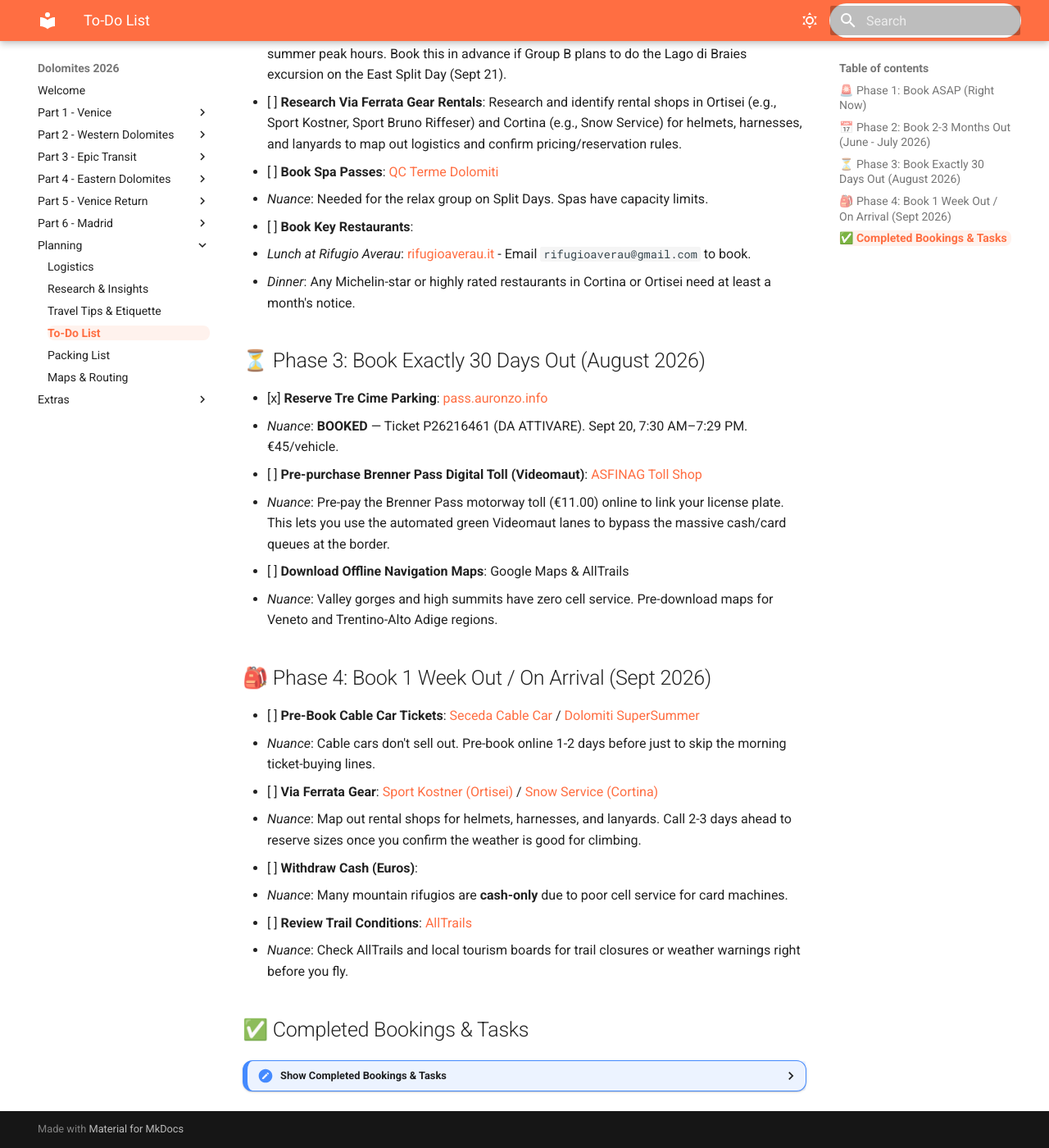
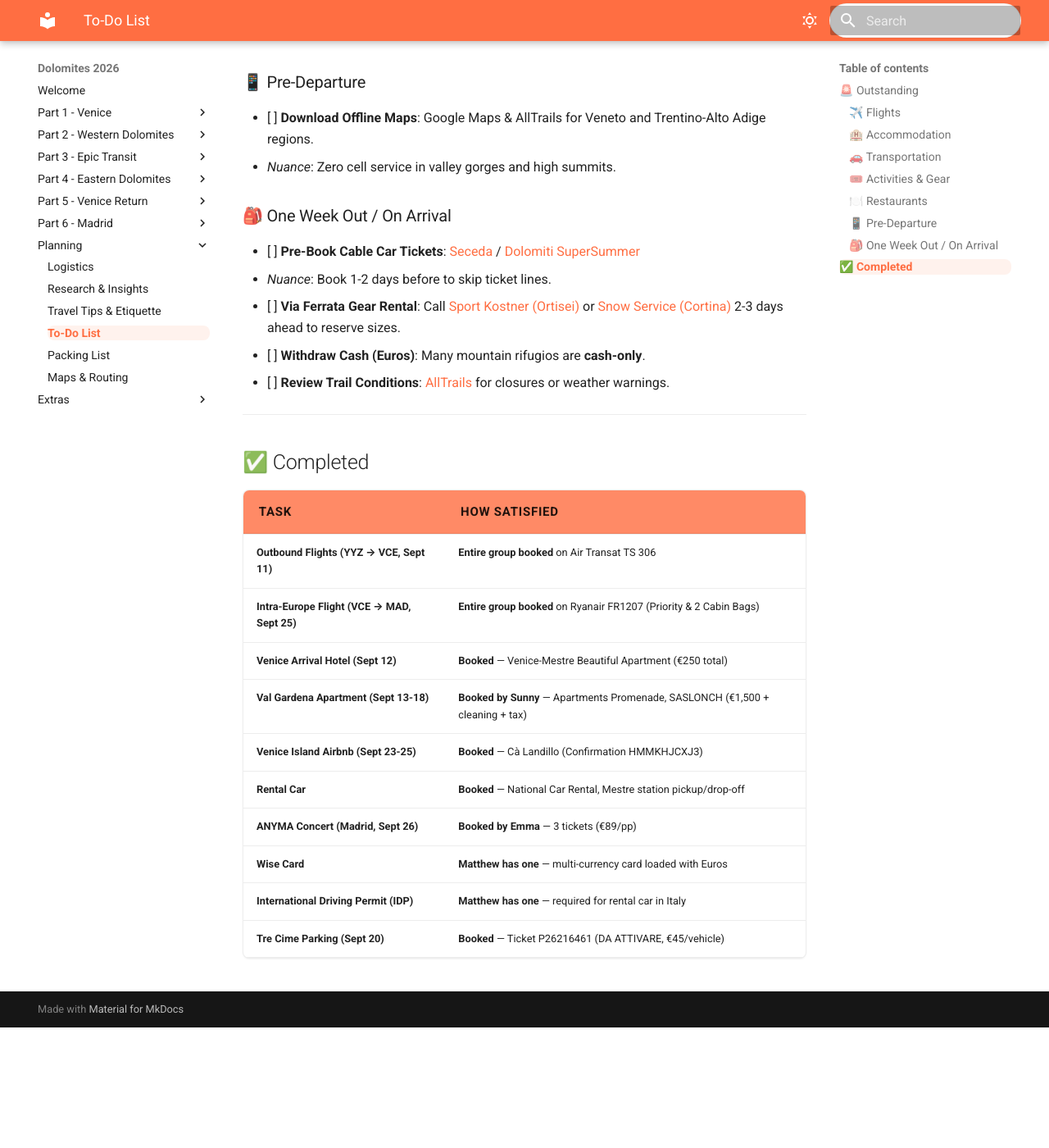
Before and after one commit to iammzz/dolomites-2026, an MkDocs documentation site: the page built from docs/todo.md, in a window 1280 px wide and 1400 px high, scrolled down 1347 px. Shown: the whole window at 82% size. Built offline with MkDocs 1.6.1 and Material for MkDocs 9.7.7, drawn with Linux system fonts in a browser that asks for light colours; after the commit the page ends 2600 px from its top, so only the background shows below that; some of the changed text lies outside the part shown.

Commit message:
Redesign to-do page: outstanding items only at top, completed items as table with 'How Satisfied' column

```diff
--- a/docs/todo.md
+++ b/docs/todo.md
@@ -2,75 +2,62 @@
 
 This page tracks all outstanding items required to successfully execute the trip.
 
-!!! danger "CRITICAL ACTION REQUIRED"
-    **Flights and remaining Hotel Bases (Val Gardena, Cortina, Venice Return, Madrid) have NOT been booked yet!** These are the highest priority items. *(Note: Rental Car, Venice arrival hotel, and Madrid concert tickets are booked).*
+---
 
-## 🚨 Phase 1: Book ASAP (Right Now)
-- [ ] **Book Flights**: [Air Transat](https://www.airtransat.com) / [Google Flights](https://www.google.com/flights)
-  - *Outbound*: 🟢 **BOOKED** (Entire group is booked on TS 306).
-  - *Intra-Europe*: 🟢 **BOOKED** (Entire group booked on Ryanair FR1207).
-  - *Return*: Entire group needs to book Madrid → Toronto for Sept 27.
-- [x] **Book Val Gardena Base**: Booked by Sunny at [Apartments Promenade](https://www.apartments-promenade.com)
-  - *Nuance*: 5 nights (Sept 13 - Sept 18) in Ortisei. SASLONCH apartment for 5 adults. €1,500 + cleaning + tax. Call Helene (+39 335 8421168) when exiting Chiusa motorway for check-in. €450 deposit paid.
+## 🚨 Outstanding
+
+### ✈️ Flights
+- [ ] **Return Flight (MAD → YYZ)**: [Google Flights](https://www.google.com/flights)
+  - *Nuance*: Entire group needs to book Madrid → Toronto for Sept 27. Target **$800–$1,300 CAD per individual**.
+
+### 🏨 Accommodation
 - [ ] **Book Cortina Base**: [Booking.com](https://www.booking.com)
-  - *Nuance*: 5 nights (Sept 18 - Sept 23). Ensure the property has dedicated parking, ideally walking distance to Corso Italia.
-- [x] **Book Venice Return Base**: [Airbnb](https://www.airbnb.ca)
-  - *Nuance*: 2 nights (Sept 23 - Sept 25) on Venice Island. **BOOKED** at Cà Landillo (Rio Terà Farsetti, 1844). Confirmation: HMMKHJCXJ3. Self check-in with keypad.
-- [ ] **Book Madrid Base**: [Airbnb / Booking.com]
-  - *Nuance*: 2 nights (Sept 25 - Sept 27). Decide on a neighborhood (Malasaña, Chueca, Centro, etc.).
+  - *Nuance*: 5 nights (Sept 18 - Sept 23). Must have dedicated parking, ideally walking distance to Corso Italia.
+- [ ] **Book Madrid Base**: [Airbnb](https://www.airbnb.ca) / [Booking.com](https://www.booking.com)
+  - *Nuance*: 2 nights (Sept 25 - Sept 27). Neighborhoods: Malasaña, Chueca, Centro.
 
-## 📅 Phase 2: Book 2-3 Months Out (June - July 2026)
-- [ ] **International Driving Permit (IDP)**: [AAA IDP Portal](https://www.aaa.com/vacation/idpf.html)
-  - *Nuance*: Legally required to carry an IDP to rent a car in Italy. Processing times by mail can take 4-6 weeks, so get this done early summer.
-- [x] **Order Physical Wise Card**: [Wise.com](https://wise.com)
-  - *Nuance*: Multi-currency card essential for low-fee Euro transactions and ATM cash withdrawals in Italy. Order at least 1 month before departure.
-- [ ] **E-Bike Rentals (Alpe di Siusi)**: [Sport Hans](https://www.sporthans.com/en/) or [Alpin Center](https://www.alpincenter.it/)
-  - *Nuance*: Reserve E-bikes in advance for the Alpe di Siusi day. It is highly recommended to rent directly in **Compatsch** (at the top of the plateau) so you don't have to carry bikes up the gondola from Ortisei. Both of these shops are right by the cable car station.
-- [ ] **Reserve Lago di Braies Parking (Day 10 Option)**: [pragsparking.com](https://www.pragsparking.com)
-  - *Nuance*: Mandatory online reservation required for vehicles entering the valley during summer peak hours. Book this in advance if Group B plans to do the Lago di Braies excursion on the East Split Day (Sept 21).
-- [ ] **Research Via Ferrata Gear Rentals**: Research and identify rental shops in Ortisei (e.g., Sport Kostner, Sport Bruno Riffeser) and Cortina (e.g., Snow Service) for helmets, harnesses, and lanyards to map out logistics and confirm pricing/reservation rules.
+### 🚗 Transportation
+- [ ] **Pre-purchase Brenner Pass Digital Toll (Videomaut)**: [ASFINAG Toll Shop](https://shop.asfinag.at/)
+  - *Nuance*: Pre-pay the motorway toll (~€11.00) online to link your license plate and skip the cash queues.
+
+### 🎟️ Activities & Gear
+- [ ] **E-Bike Rentals (Alpe di Siusi, Day 4)**: [Sport Hans](https://www.sporthans.com/en/) or [Alpin Center](https://www.alpincenter.it/)
+  - *Nuance*: Reserve in Compatsch (top of plateau) so you don't carry bikes up the gondola. ~€45–€80/pp/day.
+- [ ] **Reserve Lago di Braies Parking**: [pragsparking.com](https://www.pragsparking.com)
+  - *Nuance*: Only needed if Group B does Lago di Braies on Sept 21 (Day 10 East Split). Mandatory online reservation.
+- [ ] **Research Via Ferrata Gear Rentals**: Identify shops in Ortisei (Sport Kostner) and Cortina (Snow Service) for helmet/harness/lanyard rentals.
 - [ ] **Book Spa Passes**: [QC Terme Dolomiti](https://www.qcterme.com/en/val-di-fassa/qc-terme-dolomiti)
   - *Nuance*: Needed for the relax group on Split Days. Spas have capacity limits.
+
+### 🍽️ Restaurants
 - [ ] **Book Key Restaurants**:
-  - *Lunch at Rifugio Averau*: [rifugioaverau.it](https://www.rifugioaverau.it/) - Email `rifugioaverau@gmail.com` to book.
-  - *Dinner*: Any Michelin-star or highly rated restaurants in Cortina or Ortisei need at least a month's notice.
+  - *Rifugio Averau Lunch (Day 8)*: Email `rifugioaverau@gmail.com` to book.
+  - *Michelin / high-end dinners in Cortina or Ortisei*
 
-## ⏳ Phase 3: Book Exactly 30 Days Out (August 2026)
-- [x] **Reserve Tre Cime Parking**: [pass.auronzo.info](https://pass.auronzo.info)
-  - *Nuance*: **BOOKED** — Ticket P26216461 (DA ATTIVARE). Sept 20, 7:30 AM–7:29 PM. €45/vehicle.
-- [ ] **Pre-purchase Brenner Pass Digital Toll (Videomaut)**: [ASFINAG Toll Shop](https://shop.asfinag.at/)
-  - *Nuance*: Pre-pay the Brenner Pass motorway toll (€11.00) online to link your license plate. This lets you use the automated green Videomaut lanes to bypass the massive cash/card queues at the border.
-- [ ] **Download Offline Navigation Maps**: Google Maps & AllTrails
-  - *Nuance*: Valley gorges and high summits have zero cell service. Pre-download maps for Veneto and Trentino-Alto Adige regions.
+### 📱 Pre-Departure
+- [ ] **Download Offline Maps**: Google Maps & AllTrails for Veneto and Trentino-Alto Adige regions.
+  - *Nuance*: Zero cell service in valley gorges and high summits.
 
-## 🎒 Phase 4: Book 1 Week Out / On Arrival (Sept 2026)
-- [ ] **Pre-Book Cable Car Tickets**: [Seceda Cable Car](https://www.seceda.it/en) / [Dolomiti SuperSummer](https://www.dolomitisuperski.com/en/SuperSummer)
-  - *Nuance*: Cable cars don't sell out. Pre-book online 1-2 days before just to skip the morning ticket-buying lines.
-- [ ] **Via Ferrata Gear**: [Sport Kostner (Ortisei)](https://www.sportkostner.com/) / [Snow Service (Cortina)](https://www.snowservice.it/en/)
-  - *Nuance*: Map out rental shops for helmets, harnesses, and lanyards. Call 2-3 days ahead to reserve sizes once you confirm the weather is good for climbing.
-- [ ] **Withdraw Cash (Euros)**:
-  - *Nuance*: Many mountain rifugios are **cash-only** due to poor cell service for card machines.
-- [ ] **Review Trail Conditions**: [AllTrails](https://www.alltrails.com/)
-  - *Nuance*: Check AllTrails and local tourism boards for trail closures or weather warnings right before you fly.
+### 🎒 One Week Out / On Arrival
+- [ ] **Pre-Book Cable Car Tickets**: [Seceda](https://www.seceda.it/en) / [Dolomiti SuperSummer](https://www.dolomitisuperski.com/en/SuperSummer)
+  - *Nuance*: Book 1-2 days before to skip ticket lines.
+- [ ] **Via Ferrata Gear Rental**: Call [Sport Kostner (Ortisei)](https://www.sportkostner.com/) or [Snow Service (Cortina)](https://www.snowservice.it/en/) 2-3 days ahead to reserve sizes.
+- [ ] **Withdraw Cash (Euros)**: Many mountain rifugios are **cash-only**.
+- [ ] **Review Trail Conditions**: [AllTrails](https://www.alltrails.com/) for closures or weather warnings.
 
-## ✅ Completed Bookings & Tasks
+---
 
-<details>
-<summary><b>Show Completed Bookings & Tasks</b></summary>
+## ✅ Completed
 
-- [x] **Book Venice Hotel**: Venice-Mestre Beautiful Apartment
-  - *Nuance*: 1 night (Sept 12) in Mestre. Conveniently located near the station for the car pickup on Day 2.
-- [x] **Book Venice Island Airbnb**: Cà Landillo (Rio Terà Farsetti, 1844)
-  - *Nuance*: 2 nights (Sept 23 - Sept 25). Confirmation HMMKHJCXJ3. Self check-in with keypad.
-- [x] **Book Val Gardena Apartment**: Booked by Sunny at Apartments Promenade (SASLONCH), Ortisei.
-  - *Nuance*: Sept 13-18, 5 nights, 5 adults. €1,500 + €100 cleaning + €75 tax. Call Helene at Chiusa exit. €450 deposit paid.
-- [x] **Book Intra-Europe Flights**: Ryanair FR1207 VCE→MAD Sept 25.
-  - *Nuance*: **Entire group booked.** Priority & 2 Cabin Bags included.
-- [x] **Book Rental Car**: Booked with National Car Rental
-  - *Nuance*: Pickup/Drop-off at Venice Mestre Rail Station (VCE). Ensure it has an **automatic transmission** (manuals are brutal on these mountain passes) and physically fits all 5 of you plus your heavy luggage.
-- [x] **Madrid Concert Tickets**: Booked ANYMA presents ÆDEN tickets.
-  - *Nuance*: Electronic concerts sell out instantly. Secure the Anyma tickets as soon as they drop.
-- [x] **Order Physical Wise Card**: Ordered — multi-currency card for low-fee Euro transactions.
-  - *Nuance*: Essential for ATM withdrawals and card payments in Italy without crazy exchange fees.
-
-</details>
+| Task | How Satisfied |
+|------|---------------|
+| **Outbound Flights (YYZ → VCE, Sept 11)** | **Entire group booked** on Air Transat TS 306 |
+| **Intra-Europe Flight (VCE → MAD, Sept 25)** | **Entire group booked** on Ryanair FR1207 (Priority & 2 Cabin Bags) |
+| **Venice Arrival Hotel (Sept 12)** | **Booked** — Venice-Mestre Beautiful Apartment (€250 total) |
+| **Val Gardena Apartment (Sept 13-18)** | **Booked by Sunny** — Apartments Promenade, SASLONCH (€1,500 + cleaning + tax) |
+| **Venice Island Airbnb (Sept 23-25)** | **Booked** — Cà Landillo (Confirmation HMMKHJCXJ3) |
+| **Rental Car** | **Booked** — National Car Rental, Mestre station pickup/drop-off |
+| **ANYMA Concert (Madrid, Sept 26)** | **Booked by Emma** — 3 tickets (€89/pp) |
+| **Wise Card** | **Matthew has one** — multi-currency card loaded with Euros |
+| **International Driving Permit (IDP)** | **Matthew has one** — required for rental car in Italy |
+| **Tre Cime Parking (Sept 20)** | **Booked** — Ticket P26216461 (DA ATTIVARE, €45/vehicle) |
```
